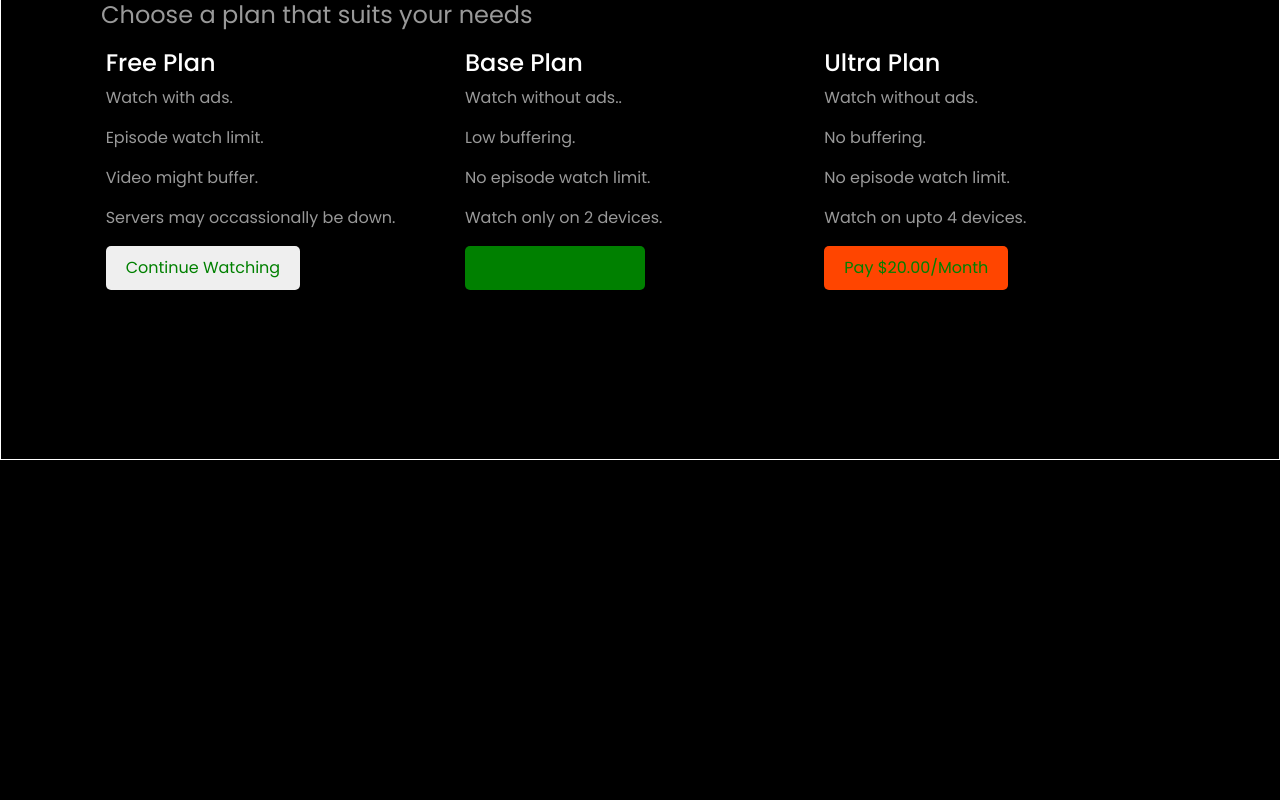
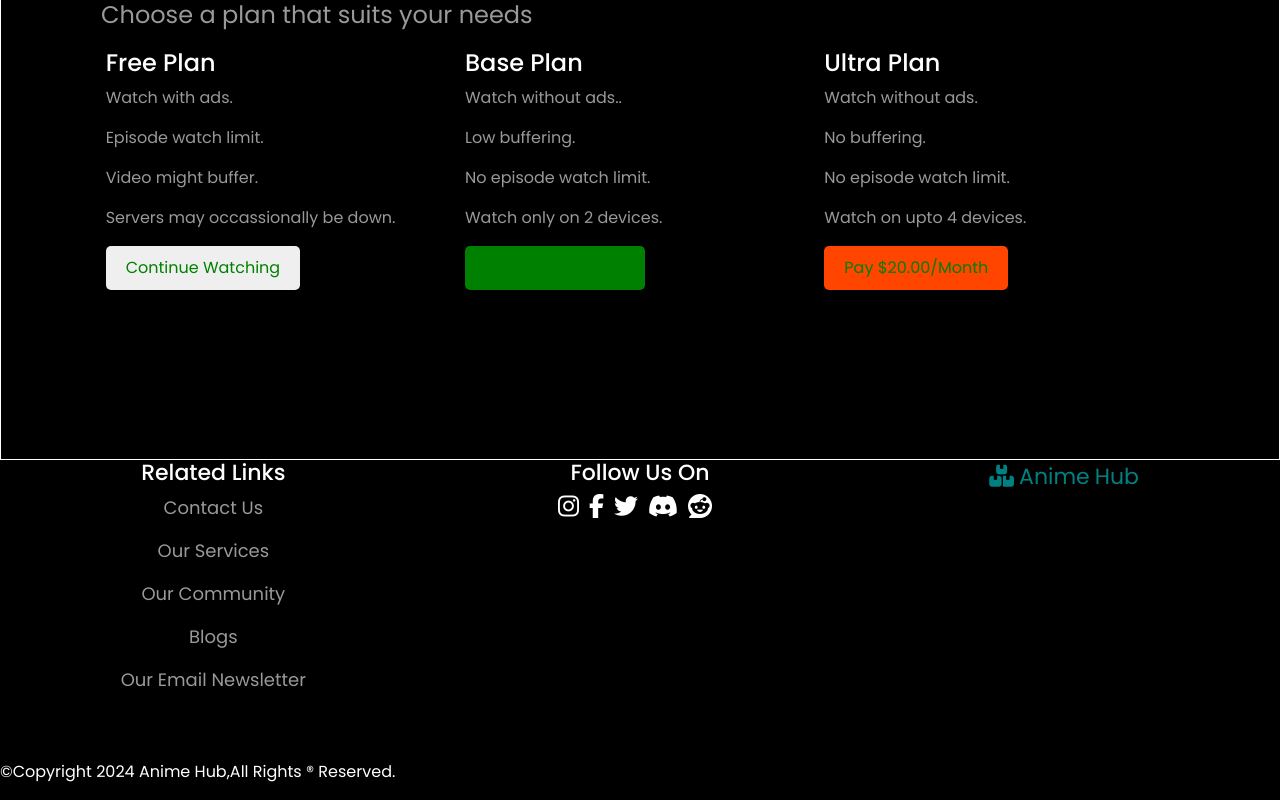
Before and after one commit to Vishnunair22/MEARN_Stack_Projects, a React (Vite) app in the folder react_js/anime-centre/: page / in a window 1280 px wide. Shown: the part 1571-2371 px from the top of the page. Before the commit the page ends 2031 px from the top, so only its background shows below. Built offline with nearby package versions, Linux system fonts and the light colour scheme.

Commit message:
added footer section

```diff
--- a/react_js/anime-centre/src/app.jsx
+++ b/react_js/anime-centre/src/app.jsx
@@ -4,6 +4,7 @@ import './app.css';
 import NavBar from './components/navbar/NavBar';
 import MainPart from './components/main/MainPart';
 import PlanPart from './components/plan/PlanPart';
+import FooterPart from './components/footer/FooterPart';
 
 const app = () => {
   return (
@@ -15,6 +16,10 @@ const app = () => {
       <MainPart/>
       <PlanPart/>
     </main>
+    <footer>
+      <FooterPart/>
+      <p>&copy;Copyright 2024 Anime Hub,All Rights &reg; Reserved.</p>
+    </footer>
     </>
   )
 }
--- /dev/null
+++ b/react_js/anime-centre/src/components/footer/FooterPart.jsx
@@ -0,0 +1,36 @@
+import React from 'react';
+import './footer.css';
+
+function FooterPart() {
+  return (
+    <div className='footer-container'>
+        <div className="footer-item">
+            <h3>Related Links</h3>
+            <p>Contact Us</p>
+            <p>Our Services</p>
+            <p>Our Community</p>
+            <p>Blogs</p>
+            <p>Our Email Newsletter</p>
+        </div>
+        <div className="footer-item">
+            <h3>Follow Us On</h3>
+            <div className="foot-icons">
+                <span><i className="fab fa-instagram"></i></span>
+                <span><i className="fab fa-facebook-f"></i></span>
+                <span><i className="fab fa-twitter"></i></span>
+                <span><i className="fab fa-discord"></i></span>
+                <span><i className="fab fa-reddit"></i></span>
+            </div>
+        </div>
+        <div className="footer-item">
+            <div className="ftr-logo">
+            <span className="foot-icn"><i class="fa-solid fa-boxes-stacked"></i></span>
+            <span className="foot-wrd1">Anime</span>
+            <span className="foot-wrd2">Hub</span>
+            </div>
+        </div>
+    </div>
+  );
+}
+
+export default FooterPart;
--- /dev/null
+++ b/react_js/anime-centre/src/components/footer/footer.css
@@ -0,0 +1,45 @@
+.footer-container{
+    display: flex;
+    align-items: center;
+    justify-content: space-around;
+}
+.footer-item{
+    width: 400px;
+    height: 300px;
+}
+.footer-item h3{
+    font-size: 22px;
+    text-align: center;
+}
+.footer-item p{
+    font-size: 18px;
+    text-align: center;
+    opacity: 0.6;
+    cursor: pointer;
+}
+.foot-icons{
+    display: flex;
+    justify-content: center;
+    align-items: center;
+}
+.foot-icons span i{
+    font-size: 24px;
+    cursor: pointer;
+    margin-right: 10px;
+}
+.foot-icn, .foot-wrd1, .foot-wrd2{
+    margin-right: 5px;
+    font-size: 22px;
+    display: inline-block;
+    cursor: pointer;
+    color: teal;
+}
+.ftr-logo{
+    display: flex;
+    align-items: center;
+    justify-content: center;
+}
+@media only screen and (max-width: 767px) {
+    .footer-container{
+        flex-wrap: wrap;
+}
```
